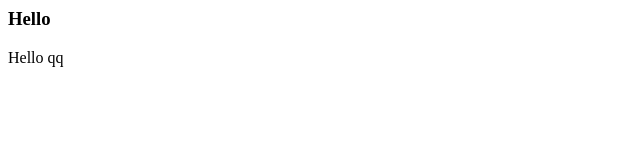
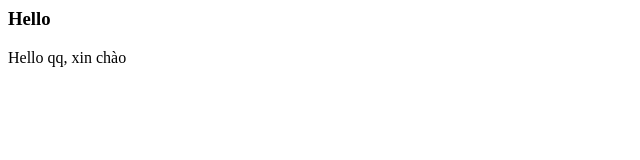
Before and after one commit to HuynhBao20/demo, a plain HTML site: page index.html in a window 1280 px wide. Shown: the full height of the page, 0-640 px from the left. Drawn offline with Linux system fonts and the light colour scheme.

Commit message:
Update index.html

```diff
--- a/index.html
+++ b/index.html
@@ -1,3 +1,3 @@
 <h3>Hello</h3>
 
-<p> Hello qq </p>
+<p> Hello qq, xin chào </p>
```
